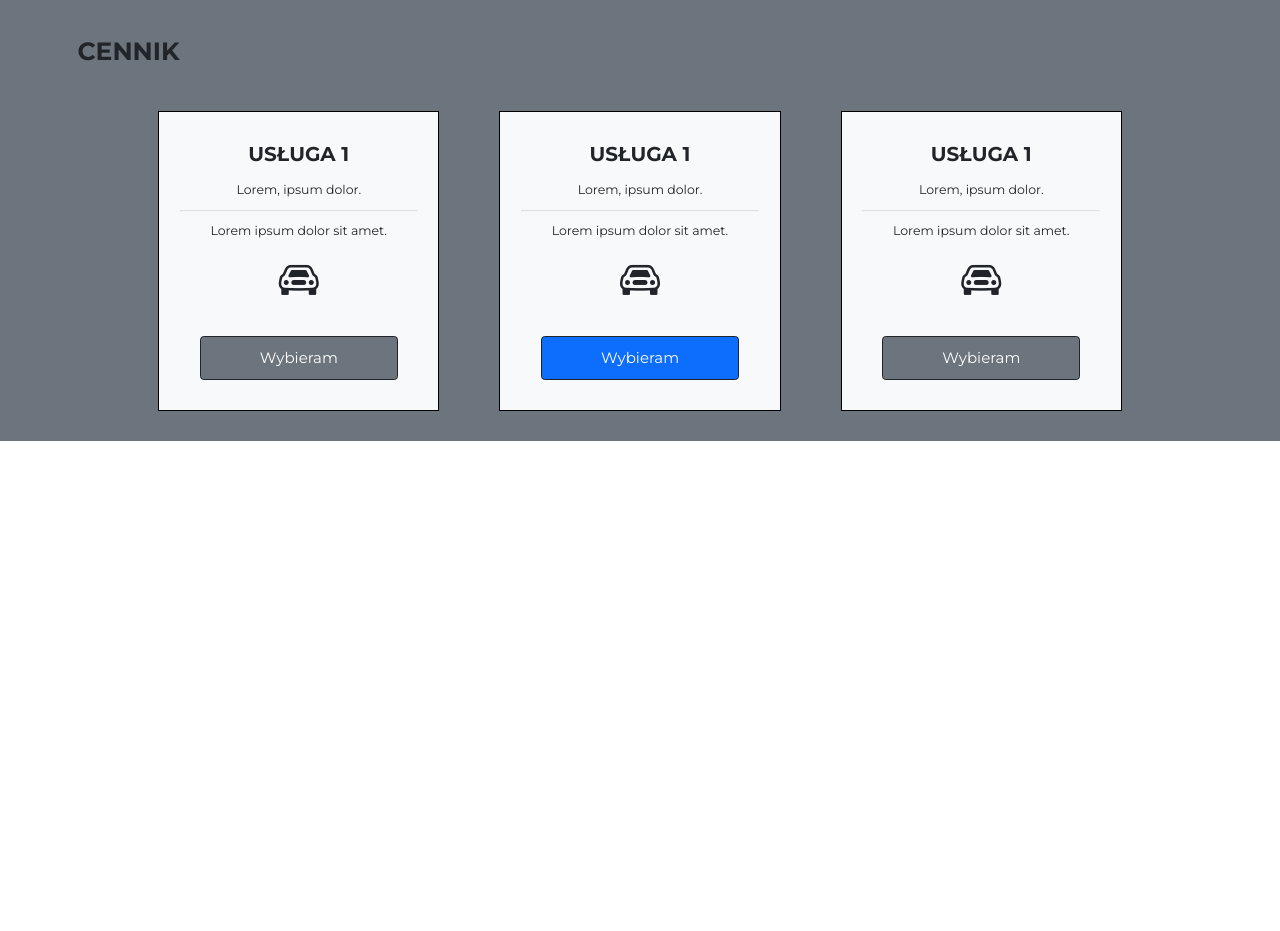
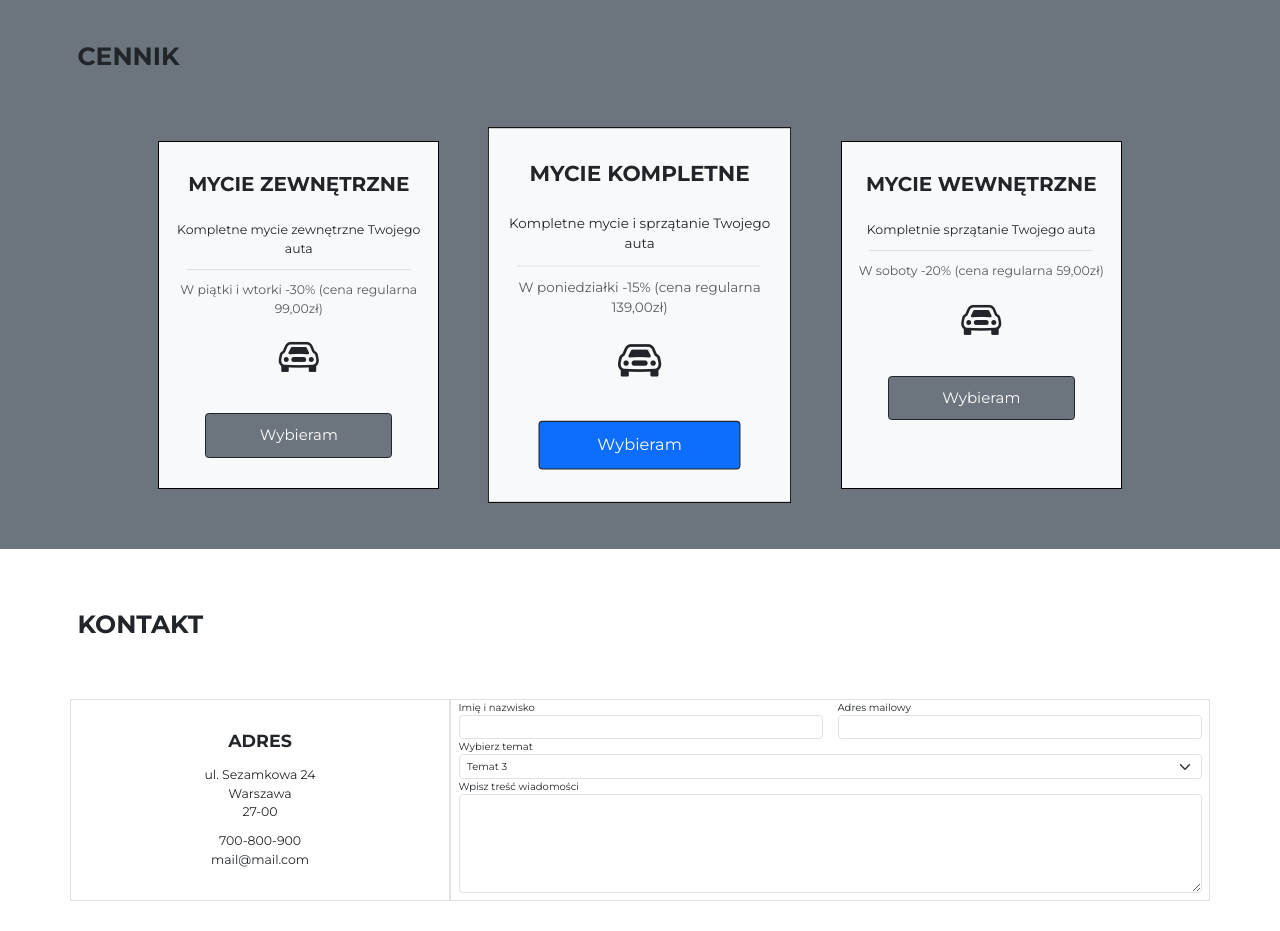
Before and after one commit to Kuba1507/BootstrapFinal, a plain HTML site: page index.html in a window 1280 px wide. Shown: the part 1440-2371 px from the top of the page. Before the commit the page ends 1881 px from the top, so only its background shows below. Drawn offline with nearby package versions, Linux system fonts and the light colour scheme.

Commit message:
lecymy dur

```diff
--- a/css/style.css
+++ b/css/style.css
@@ -149,6 +149,7 @@ hr {
 
 .price-list {
 	margin-top: 8em;
+	padding: 2em 0 6em 0;
 }
 
 .price-list i {
@@ -161,6 +162,10 @@ hr {
 
 .service-card hr {
 	width: 90%;
+}
+
+.service-card {
+	margin-top: 5em;
 }
 
 @media (min-width: 768px) {
@@ -218,4 +223,12 @@ hr {
 		padding: 0.8em 2.5em;
 		font-size: 1.5rem;
 	}
+
+	.main-card {
+		transform: scale(1.08);
+	}
+
+	.service-card {
+		margin-top: 3em;
+	}
 }
--- a/index.html
+++ b/index.html
@@ -129,48 +129,93 @@
             </p>
             <div class="hero-shadow"></div>
         </section>
-        <section class="price-list px-3 py-5 bg-secondary">
+        <section class="price-list px-3 bg-secondary">
             <div class="container">
-                <h2 class="fw-bold text-uppercase py-4">cennik</h2>
+                <h2 class="fw-bold text-uppercase py-5">cennik</h2>
 
-                <div class="row m-0 mt-5 justify-content-center">
-
-                    <div class="service-card d-flex flex-column align-items-center bg-light col-lg-3 py-5 mx-5">
-                        <h5 class="fw-bold text-uppercase fs-2 mb-4">Usługa 1</h5>
-                        <p class="m-0 fs-5">Lorem, ipsum dolor.</p>
+                <div class="row m-0 mt-3 justify-content-center">
+                    <div
+                        class="service-card d-flex flex-column align-items-center bg-light col-lg-3 py-5 px-4 mx-5 text-center">
+                        <h5 class="fw-bold text-uppercase fs-2 mb-4">Mycie zewnętrzne</h5>
+                        <p class="m-0 mt-3 fs-5">Kompletne mycie zewnętrzne Twojego auta</p>
                         <hr class="my-3">
-                        <p class="m-0 fs-5">Lorem ipsum dolor sit amet.</p>
+                        <p class="m-0 fs-5 text-muted">W piątki i wtorki -30% (cena regularna 99,00zł)</p>
                         <i class="bi bi-car-front my-3"></i>
                         <button type="button"
                             class="btn btn-secondary mt-4 w-75 py-3 fs-4 border-dark">Wybieram</button>
                     </div>
-
                     <div
-                        class="service-card main-card d-flex flex-column align-items-center bg-light col-lg-3 py-5 mx-5">
-                        <h5 class="fw-bold text-uppercase fs-2 mb-4">Usługa 1</h5>
-                        <p class="m-0 fs-5">Lorem, ipsum dolor.</p>
+                        class="service-card main-card d-flex flex-column align-items-center bg-light col-lg-3 py-5 px-4 mx-5 text-center">
+                        <h5 class="fw-bold text-uppercase fs-2 mb-4">mycie kompletne</h5>
+                        <p class="m-0 mt-3 fs-5">Kompletne mycie i sprzątanie Twojego auta</p>
                         <hr class="my-3">
-                        <p class="m-0 fs-5">Lorem ipsum dolor sit amet.</p>
+                        <p class="m-0 fs-5 text-muted">W poniedziałki -15% (cena regularna 139,00zł)</p>
                         <i class="bi bi-car-front my-3"></i>
                         <button type="button" class="btn btn-primary mt-4 w-75 py-3 fs-4 border-dark">Wybieram</button>
                     </div>
-
-                    <div class="service-card d-flex flex-column align-items-center bg-light col-lg-3 py-5 mx-5">
-                        <h5 class="fw-bold text-uppercase fs-2 mb-4">Usługa 1</h5>
-                        <p class="m-0 fs-5">Lorem, ipsum dolor.</p>
+                    <div
+                        class="service-card d-flex flex-column align-items-center bg-light col-lg-3 py-5 px-4 mx-5 text-center">
+                        <h5 class="fw-bold text-uppercase fs-2 mb-4">Mycie wewnętrzne</h5>
+                        <p class="m-0 mt-3 fs-5">Kompletnie sprzątanie Twojego auta</p>
                         <hr class="my-3">
-                        <p class="m-0 fs-5">Lorem ipsum dolor sit amet.</p>
+                        <p class="m-0 fs-5 text-muted">W soboty -20% (cena regularna 59,00zł)</p>
                         <i class="bi bi-car-front my-3"></i>
                         <button type="button"
                             class="btn btn-secondary mt-4 w-75 py-3 fs-4 border-dark">Wybieram</button>
                     </div>
+                </div>
+            </div>
+        </section>
+        <section class="contact py-5">
+            <div class="container">
+                <h2 class="fw-bold text-uppercase py-5">kontakt</h2>
+                <div class="row mt-5">
 
+                    <div class="col-md-5 col-lg-4 border p-5 fs-5 text-center">
+                        <h3 class="fw-bold text-uppercase mb-4">Adres</h3>
+                        <p class="m-0">ul. Sezamkowa 24</p>
+                        <p class="m-0">Warszawa</p>
+                        <p class="m-0">27-00</p>
+                        <p class="m-0 mt-3">700-800-900</p>
+                        <p class="m-0">mail@mail.com</p>
+                    </div>
 
-
-
+                    <div class="col-md-7 col-lg-8 border">
+                        <form>
+                            <div class="row">
+                                <div class="col-md-6">
+                                    <div class="form-group">
+                                        <label>Imię i nazwisko</label>
+                                        <input type="text" class="form-control">
+                                    </div>
+                                </div>
+                                <div class="col-md-6">
+                                    <div class="form-group">
+                                        <label>Adres mailowy</label>
+                                        <input type="text" class="form-control">
+                                    </div>
+                                </div>
+                                <div class="col-12">
+                                    <div class="form-group">
+                                        <label>Wybierz temat</label>
+                                        <select class="form-select">
+                                            <option selected>Temat 1</option>
+                                            <option selected>Temat 2</option>
+                                            <option selected>Temat 3</option>
+                                        </select>
+                                    </div>
+                                </div>
+                                <div class="col-12">
+                                    <div class="form-group">
+                                        <label>Wpisz treść wiadomości</label>
+                                        <textarea class="form-control" rows="6"></textarea>
+                                    </div>
+                                </div>
+                            </div>
+                        </form>
+                    </div>
 
                 </div>
-
             </div>
         </section>
     </main>
```
